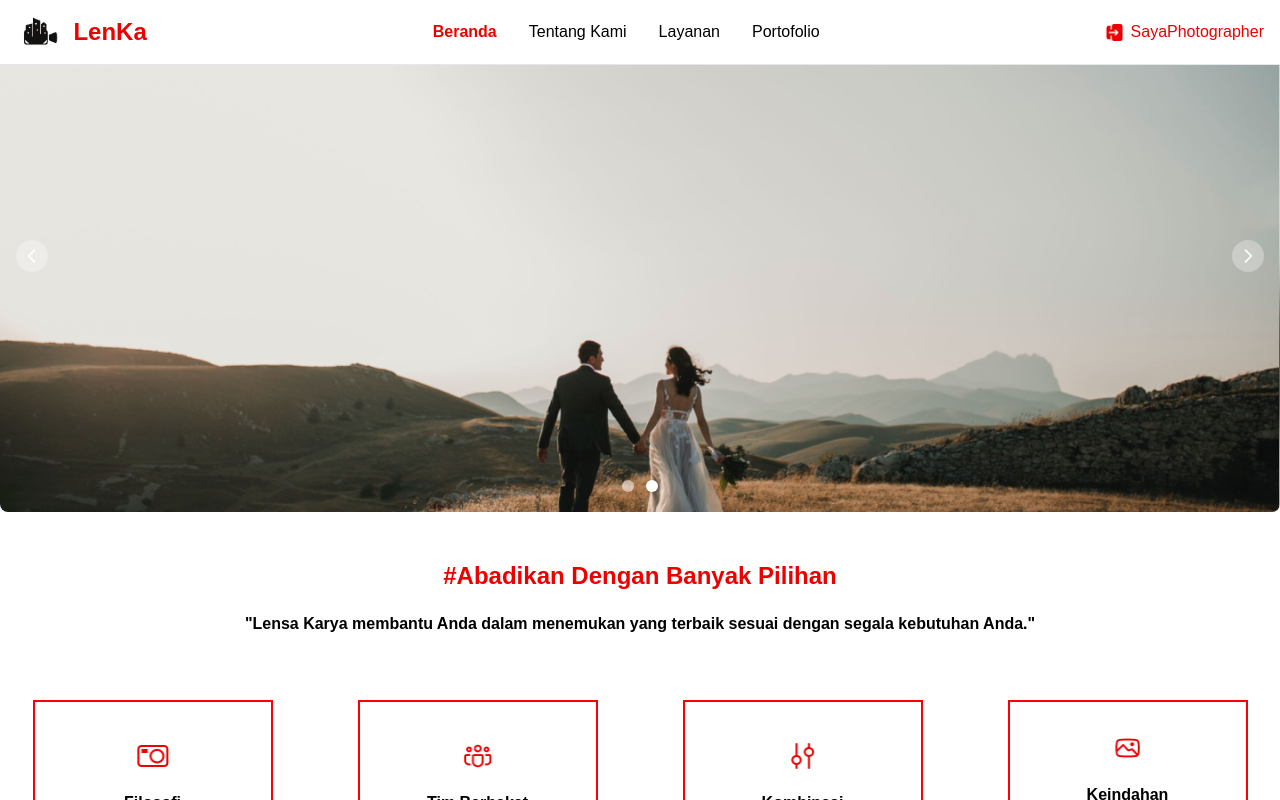
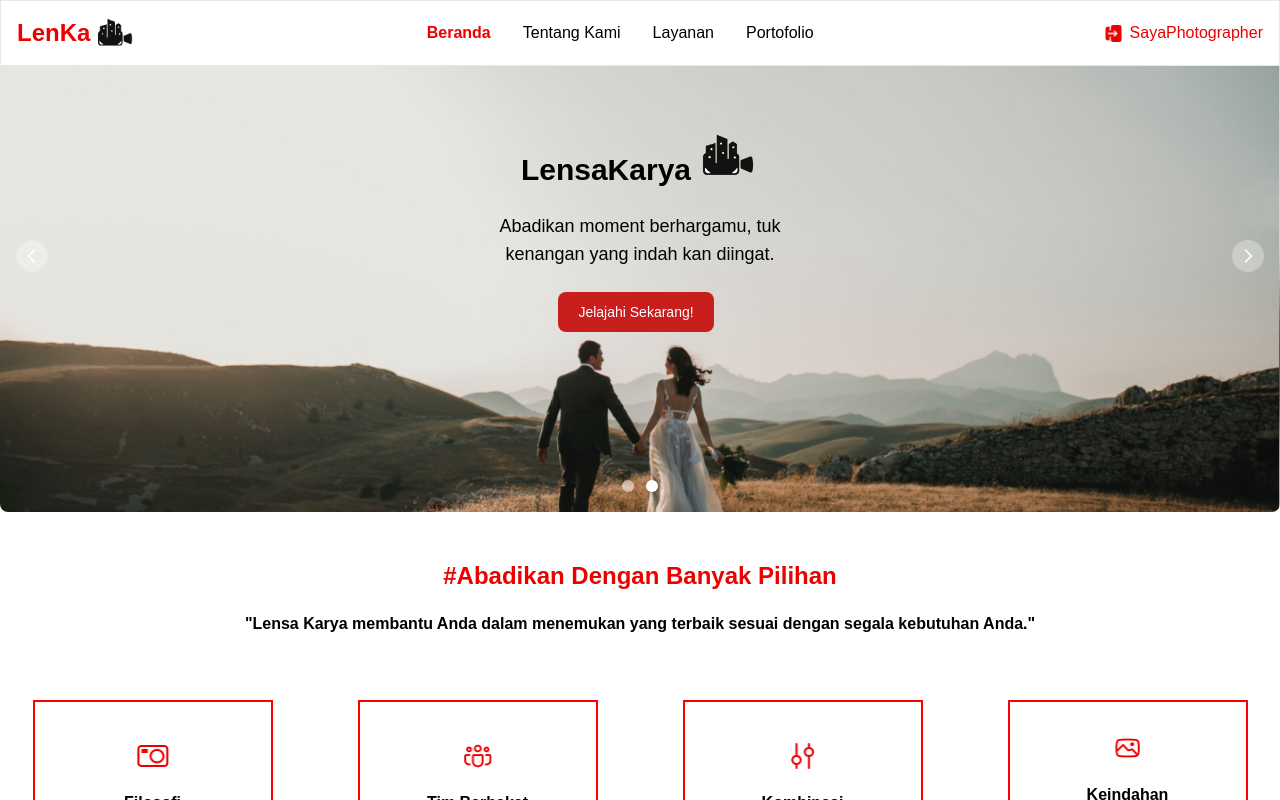
Before and after one commit to bendinuralif/Lensa-Karya, a React (Vite) app: page / in a window 1280 px wide. Shown: the top 800 px of the page. Built offline with nearby package versions, Linux system fonts and the light colour scheme.

Commit message:
nanda done

```diff
--- a/src/component/Carousel.jsx
+++ b/src/component/Carousel.jsx
@@ -1,17 +1,34 @@
 import { Carousel } from 'flowbite-react';
 import Images from '../assets/images/carousel1.png';
 import Images2 from '../assets/images/carousel2.png';
+import Logo from '../assets/images/lenka.png';
 
 const CarouselItem = () => {
   return (
     <>
+      <div className='absolute top-0 translate-x-1/2 left-0 h-fit w-1/2 mx-auto z-20 mt-28 flex justify-center flex-col items-center gap-6 pt-5'>
+        <div className='flex items-baseline'>
+          <h2 className='text-3xl font-bold text-center'>LensaKarya</h2>
+          <img src={Logo} alt='LenKa Logo' className='h-12 text-red-600' />
+        </div>
+        <p className='text-center text-lg'>
+          Abadikan moment berhargamu, tuk <br />
+          kenangan yang indah kan diingat.
+        </p>
+        <button
+          type='button'
+          class='focus:outline-none text-white bg-red-700 hover:bg-red-800 focus:ring-4 focus:ring-red-300 font-medium rounded-lg text-sm px-5 py-2.5 me-2 mb-2 dark:bg-red-600 dark:hover:bg-red-700 dark:focus:ring-red-900'
+        >
+          Jelajahi Sekarang!
+        </button>
+      </div>
+      {/* <div className='absolute top-0 left-0 h-full w-full'>
+        <h2 className='text-4xl font-bold'>Lensa Karya</h2>
+      </div> */}
       <div className='h-56 sm:h-64 xl:h-80 2xl:h-96 mb-8'>
         <Carousel style={{ width: '100%', height: '160%' }}>
           <img src={Images} alt='...' className='object-cover w-full h-full' />
           <img src={Images2} alt='...' className='object-cover w-full h-full' />
-          {/* <img src={Images} alt='...' />
-          <img src={Images2} alt='...' />
-          <img src={Images} alt='...' /> */}
         </Carousel>
       </div>
     </>
--- a/src/component/Navbar.jsx
+++ b/src/component/Navbar.jsx
@@ -11,11 +11,11 @@ const Navbar = () => {
   };
 
   return (
-    <nav className='bg-white fixed w-full z-20 top-0 border-b border-gray-200'>
+    <nav className='bg-white fixed w-full z-50 top-0 border border-gray-200'>
       <div className='max-w-screen-xl flex items-center justify-between mx-auto p-4'>
-        <Link to='/' className='flex items-center space-x-3'>
+        <Link to='/' className='flex items-center'>
+          <span className='self-center text-2xl font-semibold whitespace-nowrap text-[#EC0000]'>LenKa</span>
           <img src={Logo} alt='LenKa Logo' className='h-8' />
-          <span className='self-center text-2xl font-semibold whitespace-nowrap text-[#EC0000]'>LenKa</span>
         </Link>
 
         <div className='md:hidden'>
--- a/src/component/Photographer.jsx
+++ b/src/component/Photographer.jsx
@@ -9,7 +9,7 @@ import { FaAngleDoubleRight } from 'react-icons/fa';
 
 const Photographer = () => (
   <>
-    <div className='pb-[65px]'>
+    <div className='pb-[65px] pt-20'>
       <div className='flex justify-between items-center px-8'>
         <p className='pt-6 pb-4 text-xl font-bold'>
           Rekomendasi <span className='text-red-600'>Pilihan</span>
```
